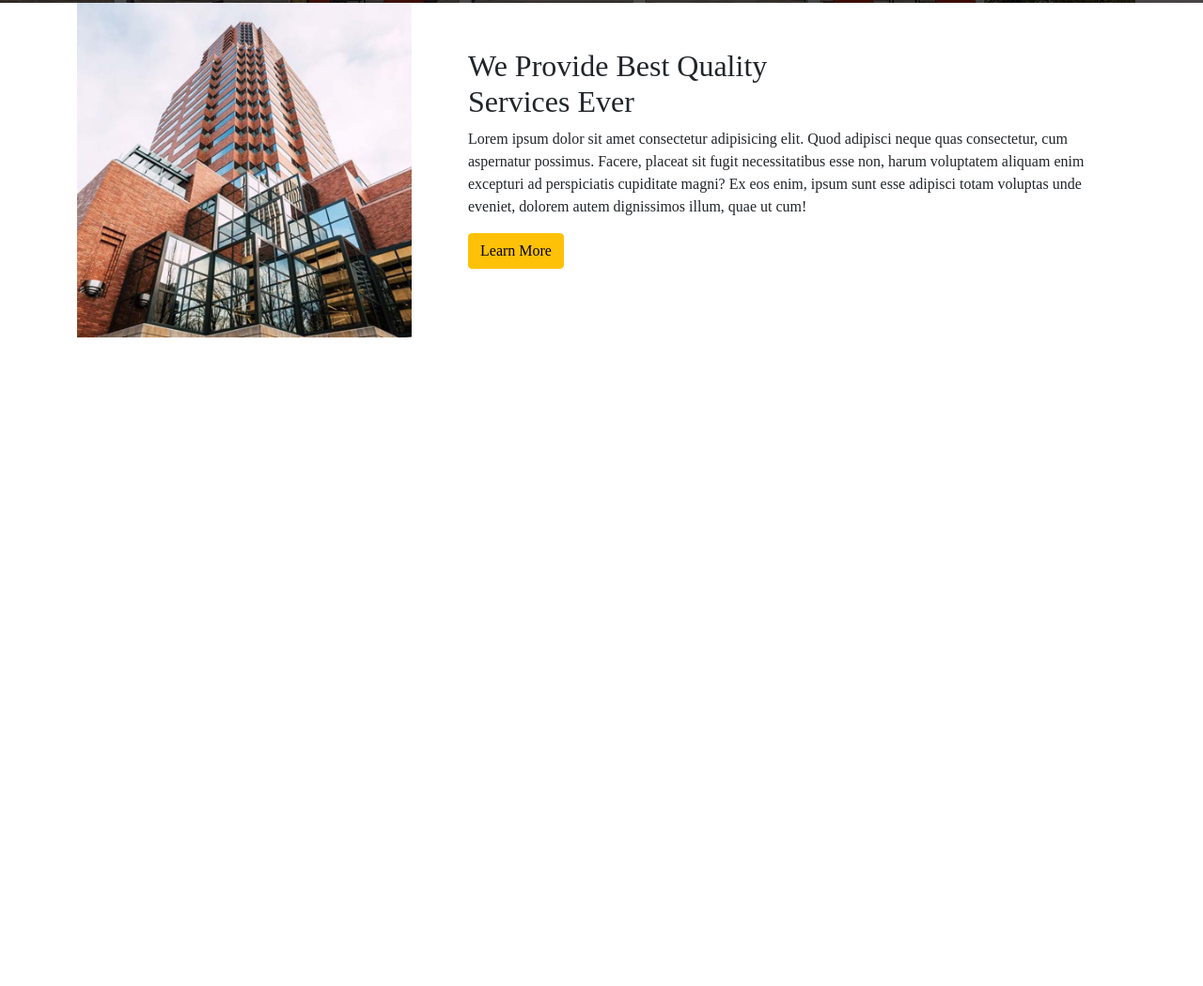
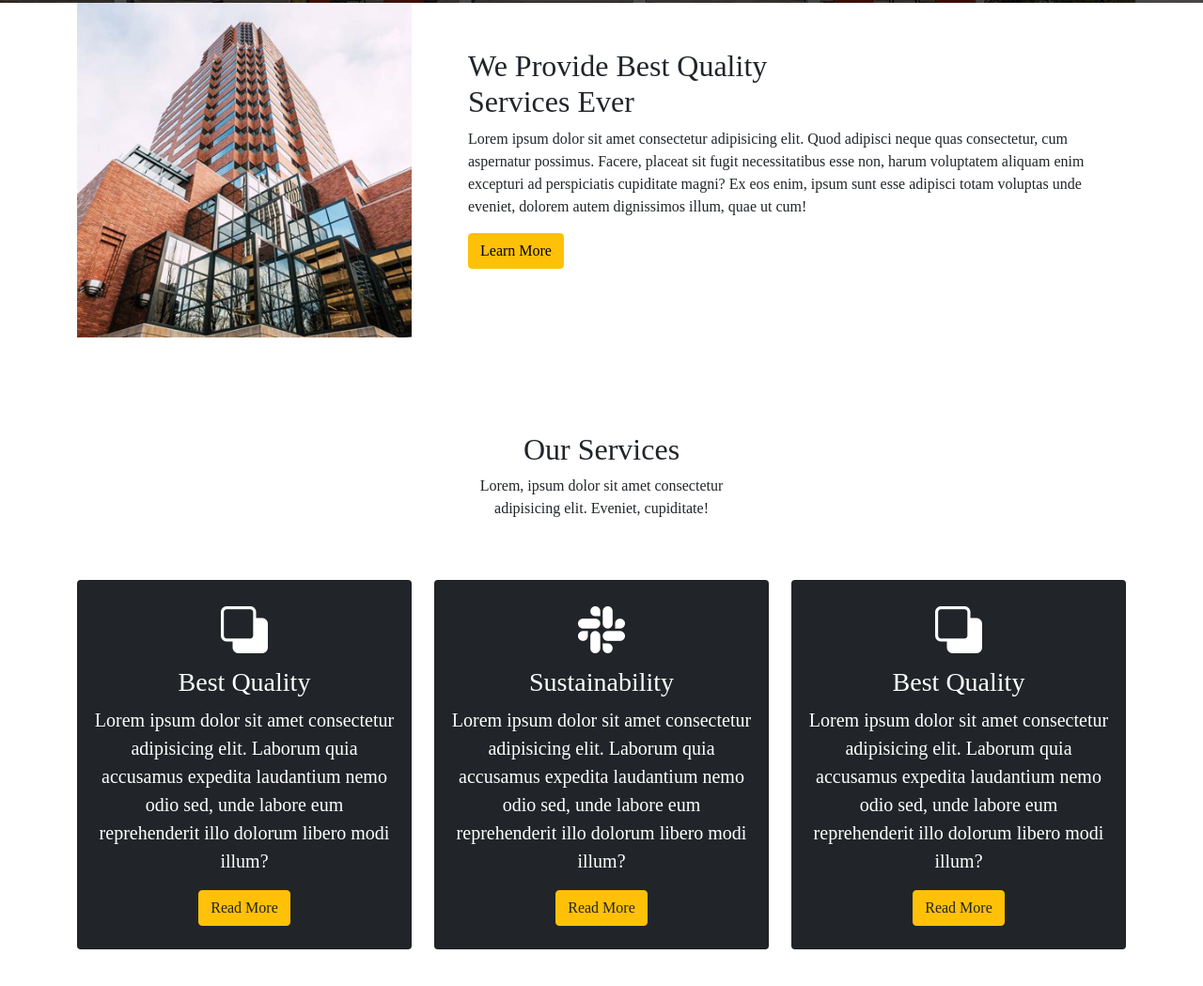
Before and after one commit to moshiur25524/travel-trour-responsive, a website: page index.html in a window 1280 px wide. Shown: the part 797-1846 px from the top of the page at 94% size. Before the commit the page ends 1156 px from the top, so only its background shows below. Drawn offline with nearby package versions, Linux system fonts and the light colour scheme.

Commit message:
about and service is done

```diff
--- a/index.html
+++ b/index.html
@@ -8,6 +8,7 @@
     <link rel="stylesheet" href="style.css">
     <link href="https://cdn.jsdelivr.net/npm/bootstrap@5.0.2/dist/css/bootstrap.min.css" rel="stylesheet"
         integrity="sha384-EVSTQN3/azprG1Anm3QDgpJLIm9Nao0Yz1ztcQTwFspd3yD65VohhpuuCOmLASjC" crossorigin="anonymous">
+    <link rel="stylesheet" href="https://cdn.jsdelivr.net/npm/bootstrap-icons@1.5.0/font/bootstrap-icons.css">
     <script src="https://cdn.jsdelivr.net/npm/bootstrap@5.0.2/dist/js/bootstrap.bundle.min.js"
         integrity="sha384-MrcW6ZMFYlzcLA8Nl+NtUVF0sA7MsXsP1UyJoMp4YLEuNSfAP+JcXn/tWtIaxVXM"
         crossorigin="anonymous"></script>
@@ -102,7 +103,7 @@
 
     <!-- about section -->
 
-    <sectin id="about" class="about-section-padding">
+    <sectin id="about" class="about section-padding">
         <div class="container">
             <div class="row">
                 <div class="col-lg-4 col-md-12 col-12">
@@ -124,6 +125,59 @@
             </div>
         </div>
     </sectin>
+
+    <!-- Services Section -->
+
+    <section id="services" class="services section-padding">
+        <div class="container">
+            <div class="row">
+                <div class="col-md-12">
+                    <div class="section-header text-center pb-5">
+                        <h2>Our Services</h2>
+                        <p>Lorem, ipsum dolor sit amet consectetur <br> adipisicing elit. Eveniet, cupiditate!</p>
+                    </div>
+                </div>
+            </div>
+            <div class="row">
+                <div class="col-12 col-md-12 col-lg-4">
+                    <div class="card text-white text-center bg-dark pb-2">
+                        <div class="card-body">
+                            <i class="bi bi-subtract"></i>
+                            <h3 class="card-title">Best Quality</h3>
+                            <p class="lead">Lorem ipsum dolor sit amet consectetur adipisicing elit. Laborum quia
+                                accusamus expedita laudantium nemo odio sed, unde labore eum reprehenderit illo dolorum
+                                libero modi illum?</p>
+                            <button class="btn btn-warning text-dark">Read More</button>
+                        </div>
+                    </div>
+                </div>
+                <div class="col-12 col-md-12 col-lg-4">
+                    <div class="card text-white text-center bg-dark pb-2">
+                        <div class="card-body">
+                            <i class="bi bi-slack"></i>
+                            <h3 class="card-title">Sustainability</h3>
+                            <p class="lead">Lorem ipsum dolor sit amet consectetur adipisicing elit. Laborum quia
+                                accusamus expedita laudantium nemo odio sed, unde labore eum reprehenderit illo dolorum
+                                libero modi illum?</p>
+                            <button class="btn btn-warning text-dark">Read More</button>
+                        </div>
+                    </div>
+                </div>
+                <div class="col-12 col-md-12 col-lg-4">
+                    <div class="card text-white text-center bg-dark pb-2">
+                        <div class="card-body">
+                            <i class="bi bi-subtract"></i>
+                            <h3 class="card-title">Best Quality</h3>
+                            <p class="lead">Lorem ipsum dolor sit amet consectetur adipisicing elit. Laborum quia
+                                accusamus expedita laudantium nemo odio sed, unde labore eum reprehenderit illo dolorum
+                                libero modi illum?</p>
+                            <button class="btn btn-warning text-dark">Read More</button>
+                        </div>
+                    </div>
+                </div>
+            </div>
+        </div>
+    </section>
 </body>
 
 </html>
--- /dev/null
+++ b/package.json
@@ -0,0 +1,5 @@
+{
+  "dependencies": {
+    "bootstrap-icons": "^1.9.1"
+  }
+}
--- a/style.css
+++ b/style.css
@@ -72,6 +72,10 @@ body{
     height: 100vh;
 }
 
+.services .card-body i{
+    font-size: 50px;
+}
+
 /*** responsive css ***/
 
 @media only screen and (min-width: 768px) and (max-width: 991px){
```
Also changed, not shown: 1 other file.
